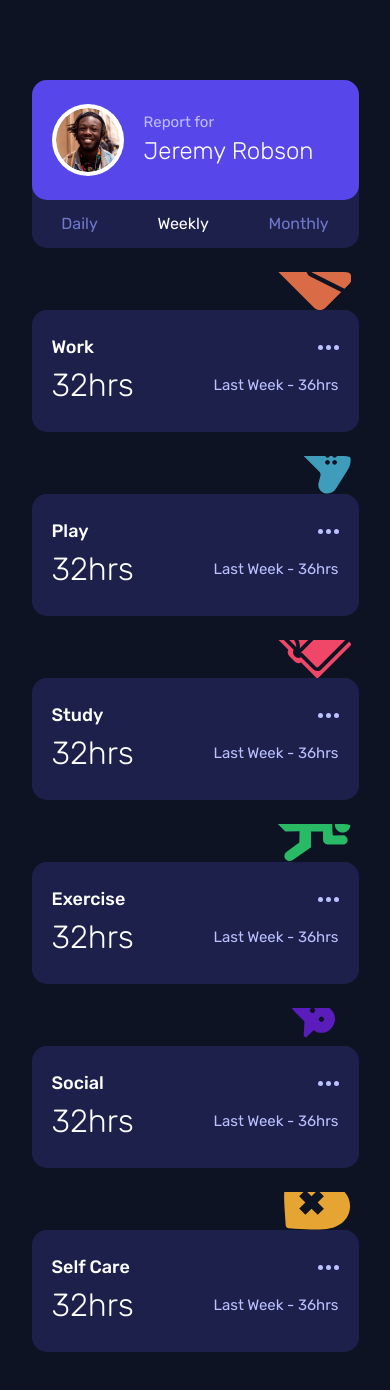
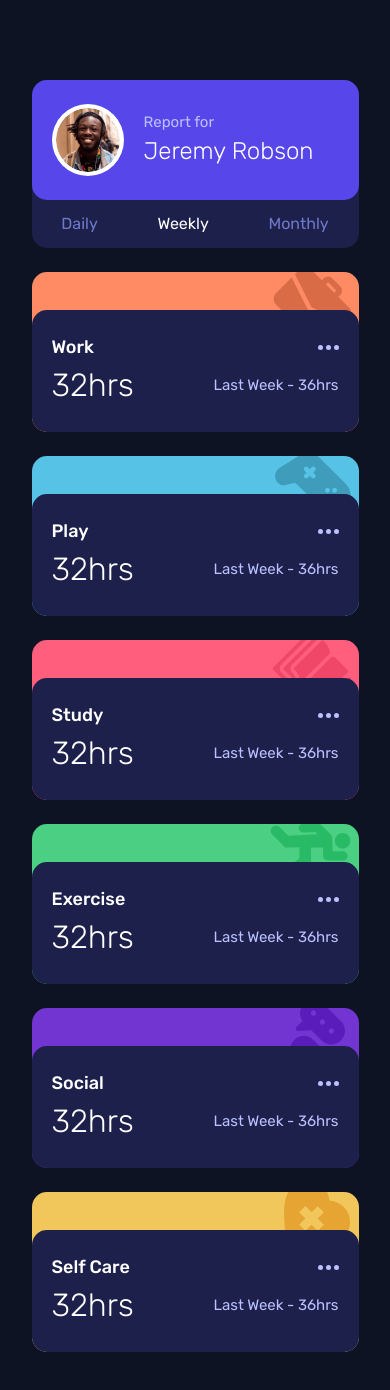
Before and after one commit to defydef/time-tracking-dashboard, a React (Vite) app: page / in a window 390 px wide. Shown: the top 1390 px of the page. Built offline with nearby package versions, Linux system fonts and the light colour scheme.

Commit message:
Fix CSS on mobile display

```diff
--- a/src/App.jsx
+++ b/src/App.jsx
@@ -9,28 +9,40 @@ import SelfCareIcon from "./ui/svg/SelfCareIcon";
 
 function App() {
   return (
-    <div className="flex flex-col gap-6 py-20">
+    <div className="flex flex-col gap-y-6 py-20 overflow-x-scroll">
       <MainCard />
-      <ActivityCard icon={<WorkIcon />} title="Work" bgVariant="work" />
-      <ActivityCard icon={<PlayIcon />} title="Play" bgVariant="play" />
-      <ActivityCard icon={<StudyIcon />} title="Study" bgVariant="study" />
+      <ActivityCard
+        icon={<WorkIcon />}
+        title="Work"
+        bgVariant="bg-[var(--work)]"
+      />
+      <ActivityCard
+        icon={<PlayIcon />}
+        title="Play"
+        bgVariant="bg-[var(--play)]"
+      />
+      <ActivityCard
+        icon={<StudyIcon />}
+        title="Study"
+        bgVariant="bg-[var(--study)]"
+      />
       <ActivityCard
         icon={<ExerciseIcon />}
         title="Exercise"
-        bgVariant="exercise"
-        top="1rem"
+        bgVariant="bg-[var(--exercise)]"
+        bottom="bottom-[-1rem]"
       />
       <ActivityCard
         icon={<SocialIcon />}
         title="Social"
-        bgVariant="social"
-        top="3rem"
+        bgVariant="bg-[var(--social)]"
+        bottom="bottom-[-3rem]"
       />
       <ActivityCard
         icon={<SelfCareIcon />}
         title="Self Care"
-        bgVariant="selfcare"
-        top="1rem"
+        bgVariant="bg-[var(--selfcare)]"
+        bottom="bottom-[-1rem]"
       />
     </div>
   );
--- a/src/ui/ActivityCard.jsx
+++ b/src/ui/ActivityCard.jsx
@@ -1,9 +1,9 @@
-function ActivityCard({ icon, title, bgVariant, top = "2.1rem" }) {
+function ActivityCard({ icon, title, bgVariant, bottom = "bottom-[-2.2rem]" }) {
   return (
     <div
-      className={`bg-[var(--${bgVariant})] w-[20.4375rem] h-[10rem] rounded-[0.9375rem] flex flex-col overflow-hidden justify-end`}
+      className={`${bgVariant} w-[20.4375rem] h-[10rem] rounded-[0.9375rem] flex flex-col overflow-hidden justify-end`}
     >
-      <div className={`flex justify-end relative z-[1] top-[${top}] mr-2`}>
+      <div className={`flex justify-end relative z-[1] mr-2 ${bottom}`}>
         {icon}
       </div>
       <section className="bg-[var(--card-bg)] h-[7.625rem] rounded-[0.9375rem_0.9375rem_0_0] px-5 py-6 z-[2] relative">
--- a/src/ui/svg/WorkIcon.jsx
+++ b/src/ui/svg/WorkIcon.jsx
@@ -4,7 +4,7 @@ function WorkIcon() {
       width="4.875rem"
       height="4.875rem"
       xmlns="http://www.w3.org/2000/svg"
-      // className="mt-[-0.5rem]"
+      className="mt-[-0.5rem]"
     >
       <path
         d="m18.687 10.43 15.464 30.906c.31.682.743 1.322 1.3 1.88.558.557 1.198.99 1.714 1.217L68.237 59.98 52.484 75.732a8.025 8.025 0 0 1-11.355 0L2.934 37.538a8.025 8.025 0 0 1 0-11.356L18.687 10.43Zm19.345-7.99 10.839 10.838 2.065-2.064a5.845 5.845 0 0 1 8.258 0l8.258 8.259a5.845 5.845 0 0 1 0 8.258l-2.064 2.064 10.839 10.84a8.025 8.025 0 0 1 0 11.355l-4.728 4.728L39.126 40.53a1.963 1.963 0 0 1-.578-.413 1.963 1.963 0 0 1-.413-.578L21.95 7.168l4.728-4.728a8.025 8.025 0 0 1 11.355 0Zm17.033 12.903-2.064 2.065 8.258 8.258 2.064-2.064-8.258-8.259Z"
```
